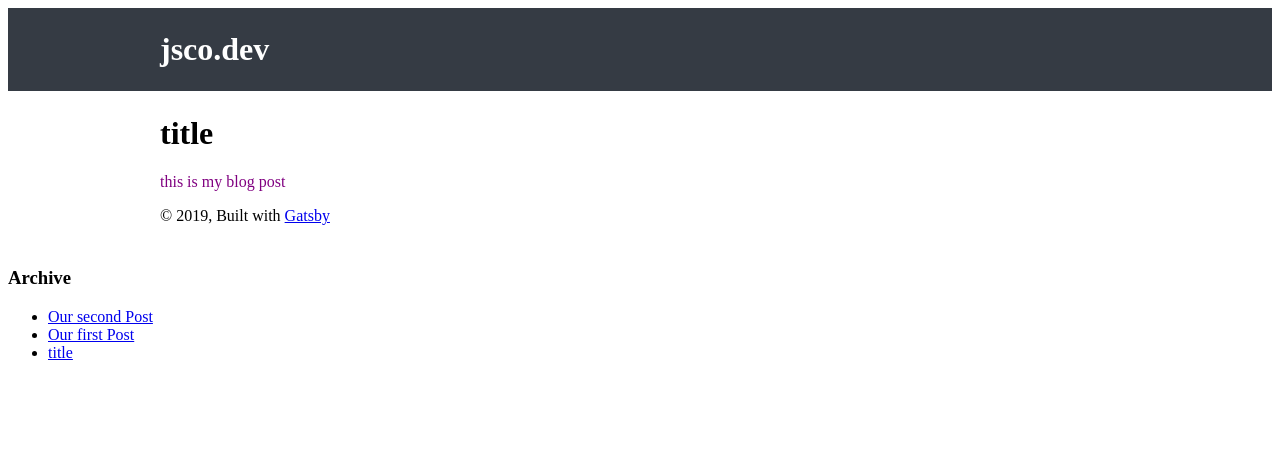
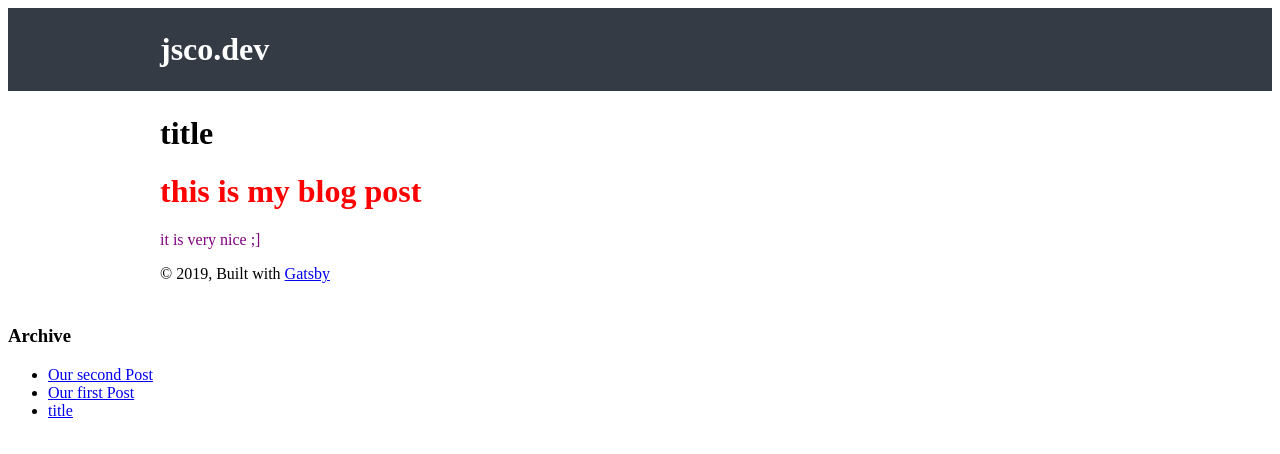
Before and after one commit to csenio/jsco.dev-old, a Gatsby site: page /blog/title in a window 1280 px wide. Built offline with nearby package versions, Linux system fonts and the light colour scheme; Gatsby itself is replaced by a stand-in of ours.

Commit message:
Update Blog “title”

```diff
--- a/src/posts/title.md
+++ b/src/posts/title.md
@@ -2,4 +2,6 @@
 title: title
 date: 2019-06-25T16:07:05.256Z
 ---
-this is my blog post
+# this is my blog post
+
+it is very nice ;]
```
